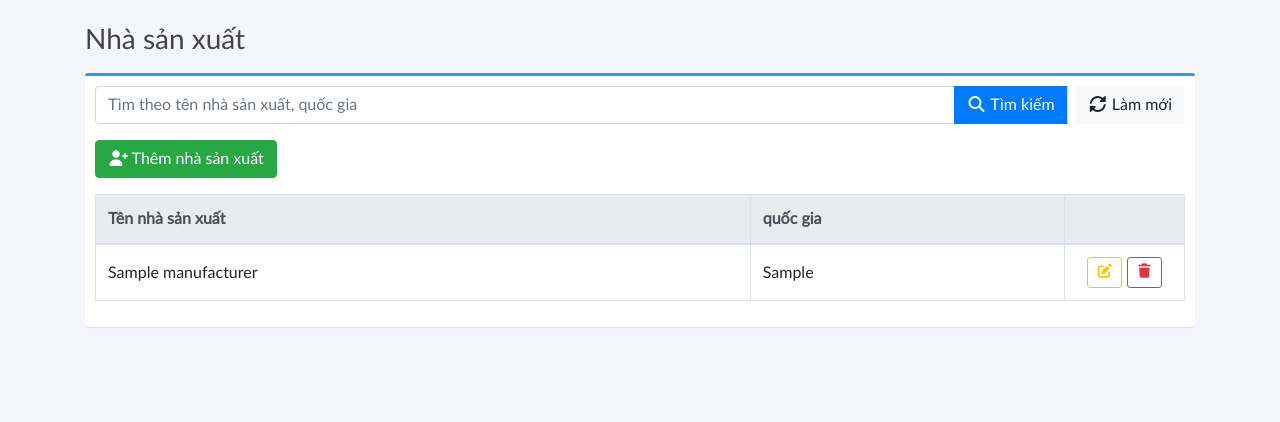
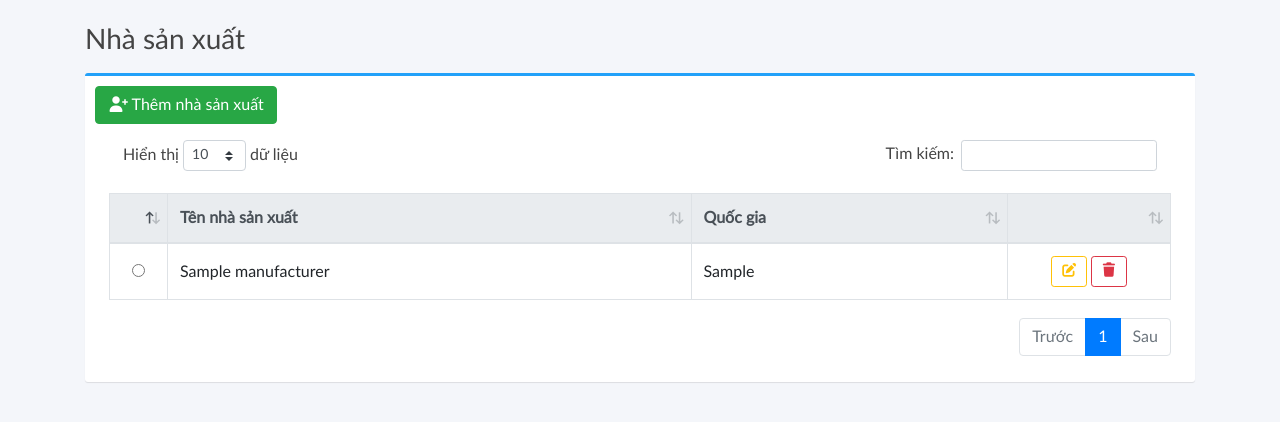
Before and after one commit to khoamai291299/NHAPMON_CNPM_NHOM-1_XD_HETHONG_QUANLY_NHATHUOC, a Django app: template myapp/templates/admin/manufacturer.html in a window 1280 px wide. Shown: the part 56-478 px from the top of the page. Run offline with Django 5.2, Linux system fonts and the light colour scheme; the template is opened without the code that fills it: values that come from a table or form of the project are taken from there, others are empty; tables that the repository leaves empty hold one stand-in row (values such as "Sample post"); some libraries are stand-ins or nearby versions.

Commit message:
update template manufacturer

```diff
--- a/myapp/templates/admin/manufacturer.html
+++ b/myapp/templates/admin/manufacturer.html
@@ -15,6 +15,23 @@
     <link rel="stylesheet" href="{% static 'css/admin/master.css' %}">
     <link rel="stylesheet" href="{% static 'components/sidebar/sidebar-default.css' %}">
     <link rel="stylesheet" href="{% static 'fontawesome-free-7.1.0-web/css/all.css' %}">
+
+    <style>
+        #dataTables-example_length {
+            margin-left: 14px;
+        }
+
+        #dataTables-example_filter {
+            margin-right: 14px;
+            margin-bottom: 14px;
+        }
+
+        #dataTables-example_wrapper {
+            padding-left: 14px;
+            padding-right: 14px;
+            padding-bottom: 14px;
+        }
+    </style>
 </head>
 
 <body>
@@ -124,7 +141,7 @@
 
                 <div class="box box-primary">
                     <div class="box-body">
-                        <form method="GET" class="mb-3">
+                        {% comment %} <form method="GET" class="mb-3">
                             <div class="input-group">
                                 <input type="text"
                                     name="q"
@@ -143,7 +160,7 @@
                                     </a>
                                 </div>
                             </div>
-                        </form>
+                        </form> {% endcomment %}
 
                         <!-- ACTION -->
                         <div class="mb-3 d-flex justify-content-between">
@@ -155,36 +172,44 @@
                         </div>
 
                         <!-- ===== TABLE ===== -->
-                        <table class="table table-bordered table-hover bg-white">
+                        <table class="table table-bordered table-hover bg-white" id="dataTables-example">
                             <thead class="thead-light">
                                 <tr>
+                                    <th width="15"></th>
                                     <th>Tên nhà sản xuất</th>
-                                <th>quốc gia</th>
+                                    <th>Quốc gia</th>
                                     <th width="120"></th>
                                 </tr>
                                 </thead>
+
                                 <tbody>
                                 {% for e in manufacturers %}
                                 <tr>
+                                    <td class="text-center">
+                                        <input type="radio" name="selected_manufacturer" value="{{ e.id }}">
+                                    </td>
                                     <td>{{ e.name }}</td>
                                     <td>{{ e.country }}</td>
                                     <td class="text-center">
                                         <a href="?edit={{ e.id }}" class="btn btn-outline-warning btn-sm">
                                             <i class="fas fa-edit"></i>
                                         </a>
-                                    <a href="?delete={{ e.id }}" onclick="return confirm('Xóa nhà sản xuất?')" class="btn btn-outline-danger btn-sm">
+                                        <a href="?delete={{ e.id }}"
+                                        onclick="return confirm('Xóa nhà sản xuất?')"
+                                        class="btn btn-outline-danger btn-sm">
                                             <i class="fas fa-trash"></i>
                                         </a>
                                     </td>
                                 </tr>
-
-
                                 {% empty %}
                                 <tr>
-                                <td colspan="7" class="text-center text-muted">Không có nhà sản xuất</td>
+                                    <td colspan="4" class="text-center text-muted">
+                                        Không có nhà sản xuất
+                                    </td>
                                 </tr>
                                 {% endfor %}
                                 </tbody>
+
                         </table>
 
                     </div>
@@ -235,9 +260,9 @@
 </div>
 </div>
 
+<script src="{% static 'js/script.js' %}"></script>
 <script src="{% static 'vendor/jquery/jquery.min.js' %}"></script>
 <script src="{% static 'vendor/bootstrap/js/bootstrap.bundle.min.js' %}"></script>
-<script src="{% static 'js/script.js' %}"></script>
 <script src="{% static 'vendor/datatables/datatables.min.js' %}"></script>
 
 {% if show_modal %}
@@ -247,14 +272,35 @@
     });
 </script>
 {% endif %}
+
 <script>
-document.addEventListener("DOMContentLoaded", function () {
-    $('.toast').toast({
-        delay: 5000,
-        autohide: true
+    $(document).ready(function () {
+        $('#sidebarCollapse').click(function () {
+            $('#sidebar').toggleClass('active');
+            $('#body').toggleClass('active');
         });
-    $('.toast').toast('show');
+
+        $('#dataTables-example').DataTable({
+            language: {
+                lengthMenu: "Hiển thị _MENU_ dữ liệu",
+                zeroRecords: "Không tìm thấy dữ liệu",
+                info: "Hiển thị _START_ đến _END_ của _TOTAL_ dữ liệu",
+                infoEmpty: "Hiển thị 0 đến 0 của 0 dữ liệu",
+                infoFiltered: "(lọc từ _MAX_ dữ liệu)",
+                search: "Tìm kiếm:",
+                paginate: {
+                    first: "Đầu",
+                    last: "Cuối",
+                    next: "Sau",
+                    previous: "Trước"
+                }
+            }
+        });
+
+        $('.toast').toast({ delay: 5000 }).toast('show');
     });
 </script>
+
+
 </body>
 </html>
```
Lines whose indentation alone changed are shown as unchanged.
